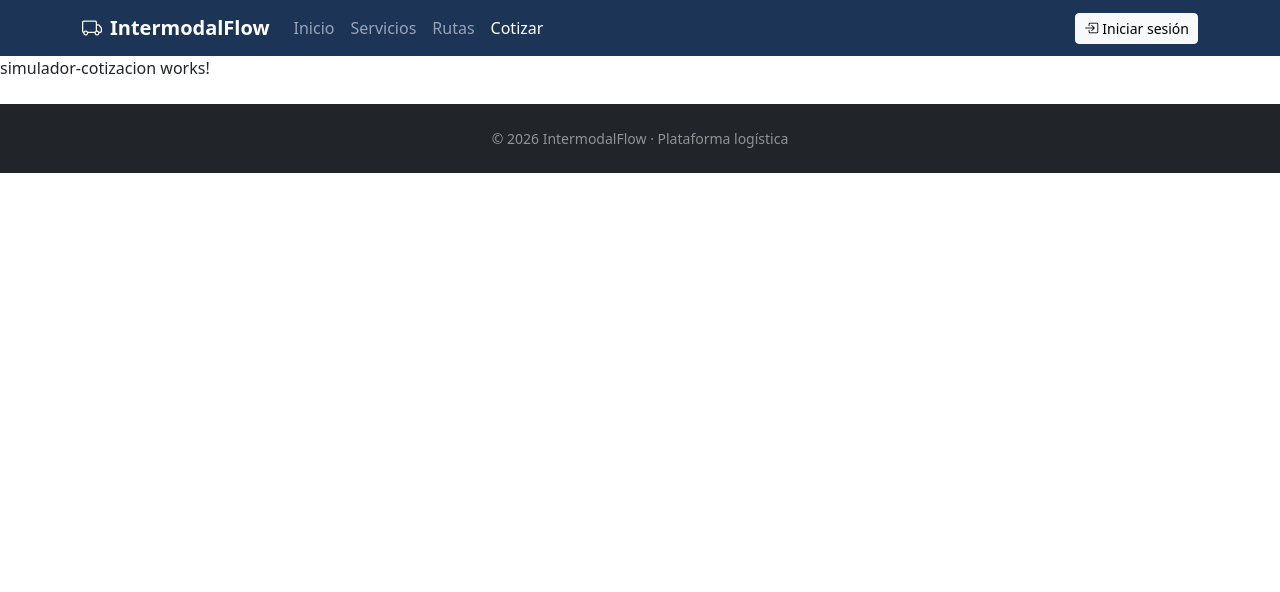
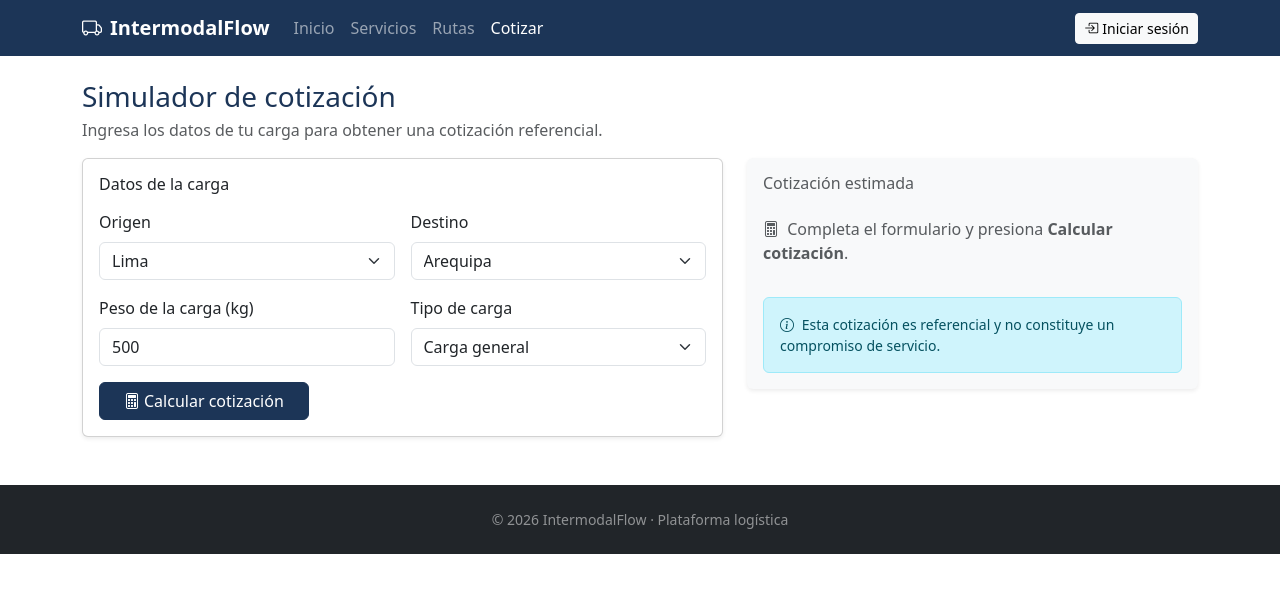
Before and after one commit to upc-grupo02-desarrollo-entorno-web/web_app_logistico, an Angular app: page /simulador-cotizacion in a window 1280 px wide. Shown: the top 592 px of the page. Built offline with nearby package versions, Linux system fonts and the light colour scheme.

Commit message:
add simulador cotización

```diff
--- a/src/app/public/simulador-cotizacion/simulador-cotizacion.html
+++ b/src/app/public/simulador-cotizacion/simulador-cotizacion.html
@@ -1 +1,106 @@
-<p>simulador-cotizacion works!</p>
+<main class="container py-4">
+  <h1 class="h3 mb-1 text-if-primary">Simulador de cotización</h1>
+  <p class="text-muted">Ingresa los datos de tu carga para obtener una cotización referencial.</p>
+
+  <div class="row g-4">
+
+    <!-- Columna izquierda: Formulario -->
+    <div class="col-lg-7">
+      <div class="card shadow-sm">
+        <div class="card-body">
+          <h2 class="h6 mb-3">Datos de la carga</h2>
+          <div class="row g-3">
+
+            <div class="col-md-6">
+              <label class="form-label" for="cOrigen">Origen</label>
+              <select class="form-select" id="cOrigen" [(ngModel)]="origen">
+                <option>Lima</option>
+                <option>Callao</option>
+                <option>Arequipa</option>
+                <option>Trujillo</option>
+              </select>
+            </div>
+
+            <div class="col-md-6">
+              <label class="form-label" for="cDestino">Destino</label>
+              <select class="form-select" id="cDestino" [(ngModel)]="destino">
+                <option>Lima</option>
+                <option>Arequipa</option>
+                <option>Cusco</option>
+                <option>Piura</option>
+              </select>
+            </div>
+
+            <div class="col-md-6">
+              <label class="form-label" for="cPeso">Peso de la carga (kg)</label>
+              <input type="number" class="form-control" id="cPeso"
+                     [(ngModel)]="peso" min="1">
+            </div>
+
+            <div class="col-md-6">
+              <label class="form-label" for="cTipo">Tipo de carga</label>
+              <select class="form-select" id="cTipo" [(ngModel)]="tipoCarga">
+                <option>Carga general</option>
+                <option>Refrigerada</option>
+                <option>Peligrosa</option>
+                <option>Contenedor</option>
+              </select>
+            </div>
+
+            <div class="col-12 d-grid d-md-block">
+              <!-- (click)="calcular()" llama al método calcular() del componente -->
+              <button type="button" class="btn btn-if-primary px-4" (click)="calcular()">
+                <i class="bi bi-calculator me-1"></i>Calcular cotización
+              </button>
+            </div>
+
+          </div>
+        </div>
+      </div>
+    </div>
+
+    <!-- Columna derecha: Resultado -->
+    <div class="col-lg-5">
+      <div class="card shadow-sm border-0 bg-light">
+        <div class="card-body">
+          <h2 class="h6 text-muted">Cotización estimada</h2>
+
+          <!-- Solo se muestra si calculado === true -->
+          @if (calculado) {
+            <p class="display-6 fw-bold text-if-primary mb-1">S/ {{ formatear(total) }}</p>
+            <span class="badge bg-success mb-3">Referencial</span>
+            <ul class="list-group list-group-flush">
+              <li class="list-group-item d-flex justify-content-between px-0 bg-transparent">
+                <span>Tarifa base ({{ tipoCarga }})</span>
+                <span>S/ {{ formatear(tarifaBase) }}</span>
+              </li>
+              <li class="list-group-item d-flex justify-content-between px-0 bg-transparent">
+                <span>Recargo por peso ({{ peso }} kg)</span>
+                <span>S/ {{ formatear(recargoPeso) }}</span>
+              </li>
+              <li class="list-group-item d-flex justify-content-between px-0 bg-transparent">
+                <span>Gestión</span>
+                <span>S/ {{ formatear(gestion) }}</span>
+              </li>
+              <li class="list-group-item d-flex justify-content-between px-0 bg-transparent fw-bold">
+                <span>Costo total</span>
+                <span>S/ {{ formatear(total) }}</span>
+              </li>
+            </ul>
+          } @else {
+            <p class="text-muted py-3 mb-0">
+              <i class="bi bi-calculator me-1"></i>
+              Completa el formulario y presiona <strong>Calcular cotización</strong>.
+            </p>
+          }
+
+          <div class="alert alert-info small mt-3 mb-0">
+            <i class="bi bi-info-circle me-1"></i>
+            Esta cotización es referencial y no constituye un compromiso de servicio.
+          </div>
+        </div>
+      </div>
+    </div>
+
+  </div>
+</main>
--- a/src/app/public/simulador-cotizacion/simulador-cotizacion.ts
+++ b/src/app/public/simulador-cotizacion/simulador-cotizacion.ts
@@ -1,9 +1,47 @@
 import { Component } from '@angular/core';
+import { FormsModule } from '@angular/forms';
 
 @Component({
   selector: 'app-simulador-cotizacion',
-  imports: [],
+  imports: [FormsModule],
   templateUrl: './simulador-cotizacion.html',
   styleUrl: './simulador-cotizacion.css',
 })
-export class SimuladorCotizacion {}
+export class SimuladorCotizacion {
+
+  // Valores del formulario — se sincronizan con los inputs del HTML via [(ngModel)]
+  origen    = 'Lima';
+  destino   = 'Arequipa';
+  peso      = 500;
+  tipoCarga = 'Carga general';
+
+  // Valores del resultado del cálculo
+  tarifaBase  = 0;
+  recargoPeso = 0;
+  gestion     = 0;
+  total       = 0;
+  calculado   = false;    // controla si mostramos el resultado o no
+
+  // Tabla de tarifas base por tipo de carga
+  // Record<string, number> es un tipo TypeScript para un objeto {llave: valor}
+  private readonly tarifas: Record<string, number> = {
+    'Carga general': 1200,
+    'Refrigerada':   2400,
+    'Peligrosa':     3100,
+    'Contenedor':    1800
+  };
+
+  calcular(): void {
+    // ?? es el operador "nullish coalescing": si tarifas[tipoCarga] es null/undefined, usa 1200
+    this.tarifaBase  = this.tarifas[this.tipoCarga] ?? 1200;
+    this.recargoPeso = Math.round(this.peso * 0.48);  // S/ 0.48 por kg
+    this.gestion     = 100;
+    this.total       = this.tarifaBase + this.recargoPeso + this.gestion;
+    this.calculado   = true;
+  }
+
+  // Formatea un número como moneda peruana: 1540 → "1,540.00"
+  formatear(valor: number): string {
+    return valor.toLocaleString('es-PE', { minimumFractionDigits: 2 });
+  }
+}
```
